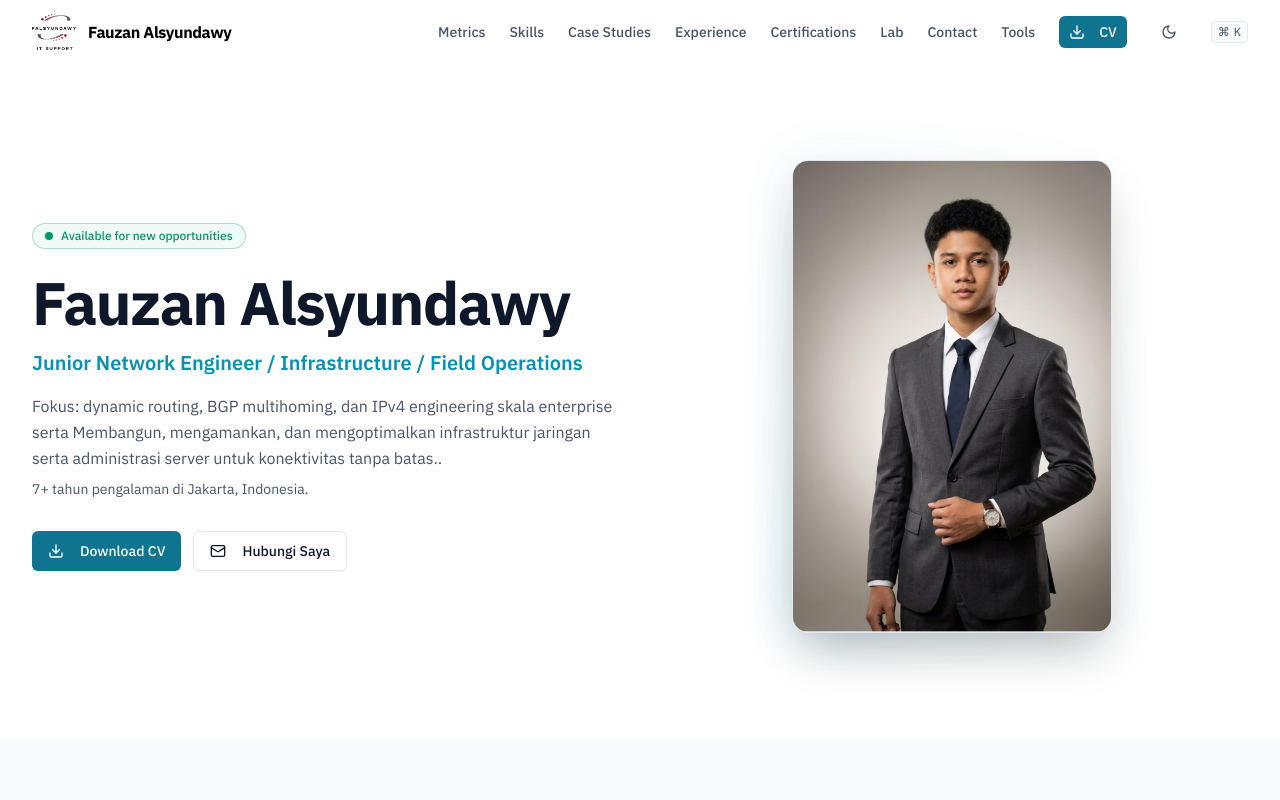
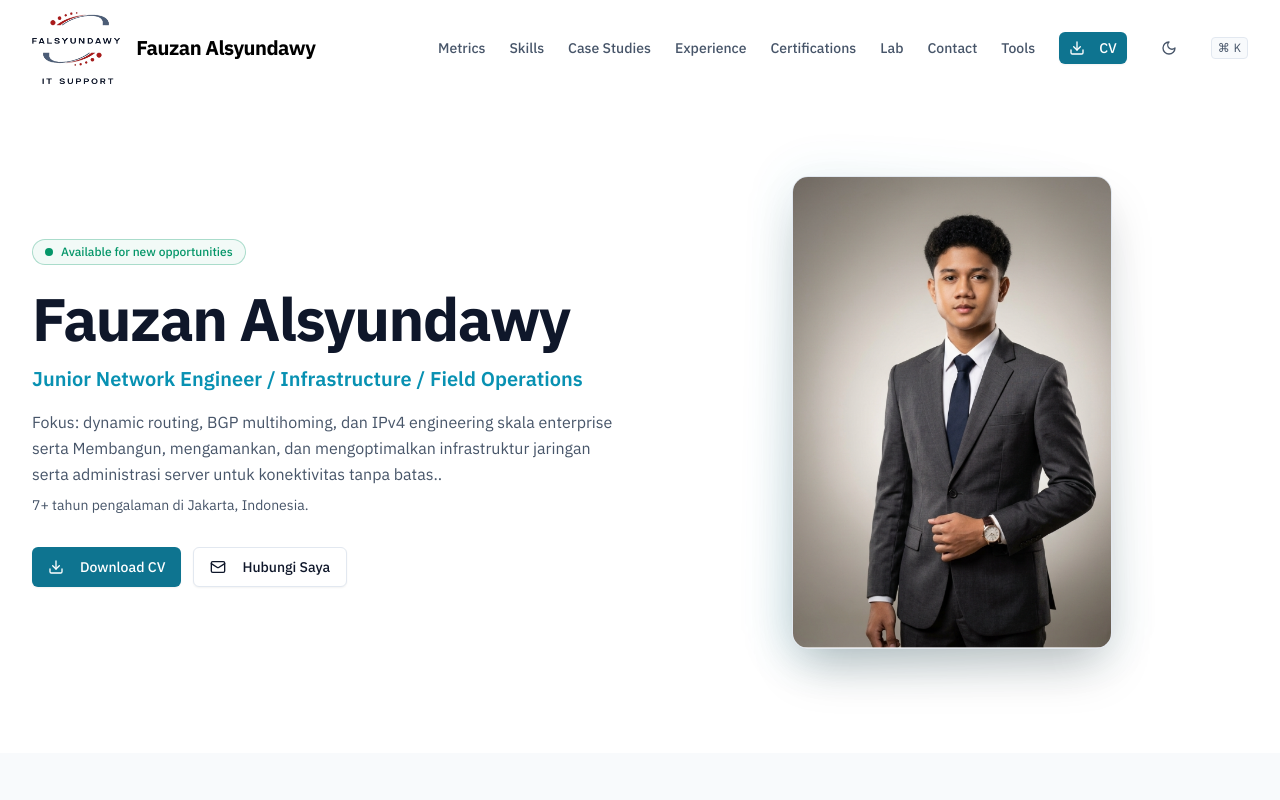
Before and after one commit to FauzanAlsyundawy/portofolio, a Next.js app: page / in a window 1280 px wide. Shown: the top 800 px of the page. Built offline with nearby package versions, Linux system fonts and the light colour scheme.

Commit message:
style: enlarge navbar logo and update assets

```diff
--- a/components/sections/hero.tsx
+++ b/components/sections/hero.tsx
@@ -8,7 +8,7 @@ import { Download, Mail } from "lucide-react";
 
 export function Hero() {
   return (
-    <section className="relative flex items-center overflow-hidden pt-24 pb-8 sm:pb-12 lg:pt-28 lg:pb-14">
+    <section className="relative flex items-center overflow-hidden pt-24 sm:pt-28 md:pt-32 pb-8 sm:pb-12 lg:pb-14">
       <div className="container-section relative z-10 py-8 lg:py-12">
         <div className="grid gap-12 lg:grid-cols-2 lg:gap-8 items-center">
           <div className="max-w-2xl">
--- a/components/sections/navbar.tsx
+++ b/components/sections/navbar.tsx
@@ -75,30 +75,30 @@ export function Navbar() {
           : "bg-transparent"
       )}
     >
-      <div className="mx-auto flex h-16 max-w-7xl items-center justify-between px-4 sm:px-6 lg:px-8">
+      <div className="mx-auto flex h-20 md:h-24 max-w-7xl items-center justify-between px-4 sm:px-6 lg:px-8 transition-all duration-300">
         <Link
           href="/"
-          className="flex items-center gap-2.5 sm:gap-3 group focus:outline-none focus-visible:ring-2 focus-visible:ring-signal rounded-md"
+          className="flex items-center gap-3 sm:gap-4 group focus:outline-none focus-visible:ring-2 focus-visible:ring-signal rounded-md py-1"
         >
           <div className="relative flex items-center shrink-0">
             <Image
               src="/logo-light.png"
               alt="Falsyundawy IT Support"
-              width={120}
-              height={98}
-              className="h-8 sm:h-9 w-auto object-contain dark:hidden transition-transform duration-200 group-hover:scale-105"
+              width={343}
+              height={280}
+              className="h-14 sm:h-16 md:h-[72px] w-auto object-contain dark:hidden transition-transform duration-200 group-hover:scale-105"
               priority
             />
             <Image
               src="/logo-dark.png"
               alt="Falsyundawy IT Support"
-              width={120}
-              height={98}
-              className="h-8 sm:h-9 w-auto object-contain hidden dark:block transition-transform duration-200 group-hover:scale-105"
+              width={343}
+              height={280}
+              className="h-14 sm:h-16 md:h-[72px] w-auto object-contain hidden dark:block transition-transform duration-200 group-hover:scale-105"
               priority
             />
           </div>
-          <span className="font-sans font-bold text-sm sm:text-base tracking-tight text-black dark:text-white whitespace-nowrap transition-colors">
+          <span className="font-sans font-bold text-base sm:text-lg md:text-xl tracking-tight text-black dark:text-white whitespace-nowrap transition-colors">
             {personal.name}
           </span>
         </Link>
```
Also changed, not shown: public/logo-dark.png, public/logo-light.png.
